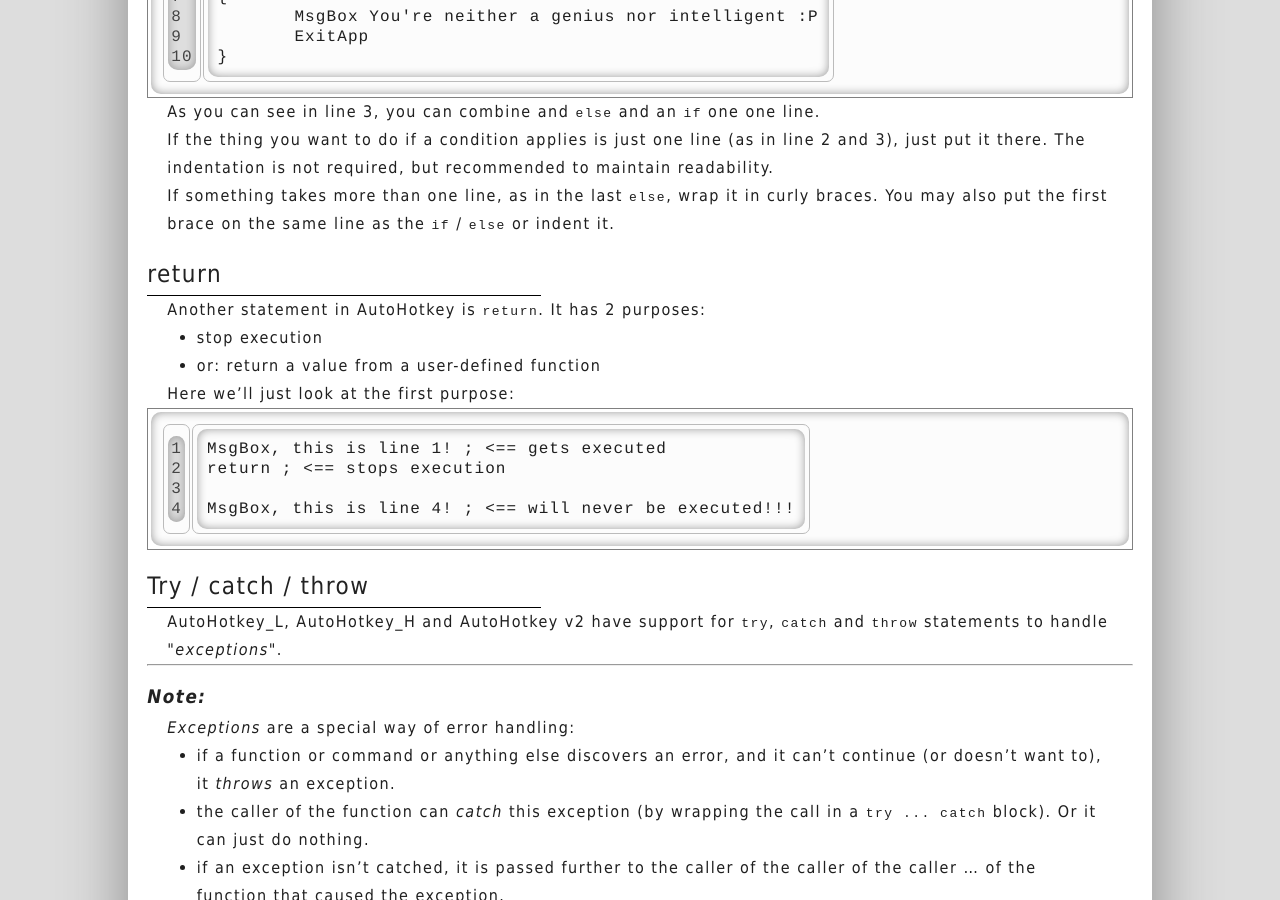
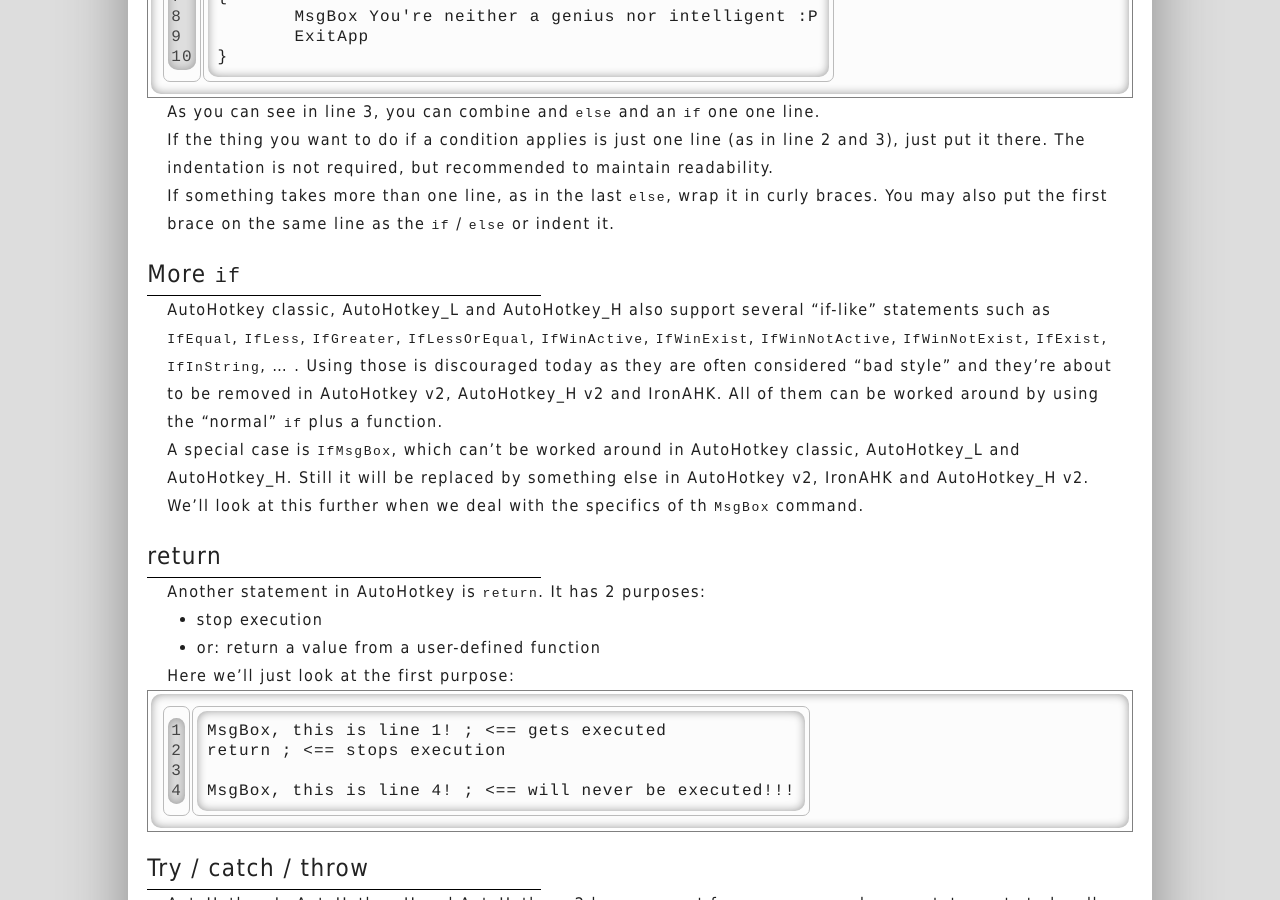
Before and after one commit to maul-esel/ahkbook, a Jekyll site: the page built from en/_posts/2011-11-04-Statements.markdown, in a window 1280 px wide and 900 px high, scrolled down 445 px. Built offline with Jekyll 4.4.1, drawn with Linux system fonts in a browser that asks for light colours.

Commit message:
add paragraph on IfLess etc. statements

```diff
--- a/en/_posts/2011-11-04-Statements.markdown
+++ b/en/_posts/2011-11-04-Statements.markdown
@@ -27,6 +27,11 @@ As you can see in line 3, you can combine and `else` and an `if` one one line.
 If the thing you want to do if a condition applies is just one line (as in line 2 and 3), just put it there. The indentation is not required, but recommended to maintain readability.
 
 If something takes more than one line, as in the last `else`, wrap it in curly braces. You may also put the first brace on the same line as the `if` / `else` or indent it.
+
+## More `if`
+AutoHotkey classic, AutoHotkey_L and AutoHotkey_H also support several "if-like" statements such as `IfEqual`, `IfLess`, `IfGreater`, `IfLessOrEqual`, `IfWinActive`, `IfWinExist`, `IfWinNotActive`, `IfWinNotExist`, `IfExist`, `IfInString`, ... . Using those is discouraged today as they are often considered "bad style" and they're about to be removed in AutoHotkey v2, AutoHotkey\_H v2 and IronAHK. All of them can be worked around by using the "normal" `if` plus a function.
+
+A special case is `IfMsgBox`, which can't be worked around in AutoHotkey classic, AutoHotkey\_L and AutoHotkey\_H. Still it will be replaced by something else in AutoHotkey v2, IronAHK and AutoHotkey\_H v2. We'll look at this further when we deal with the specifics of th `MsgBox` command.
 
 ## return
 Another statement in AutoHotkey is `return`. It has 2 purposes:
```
